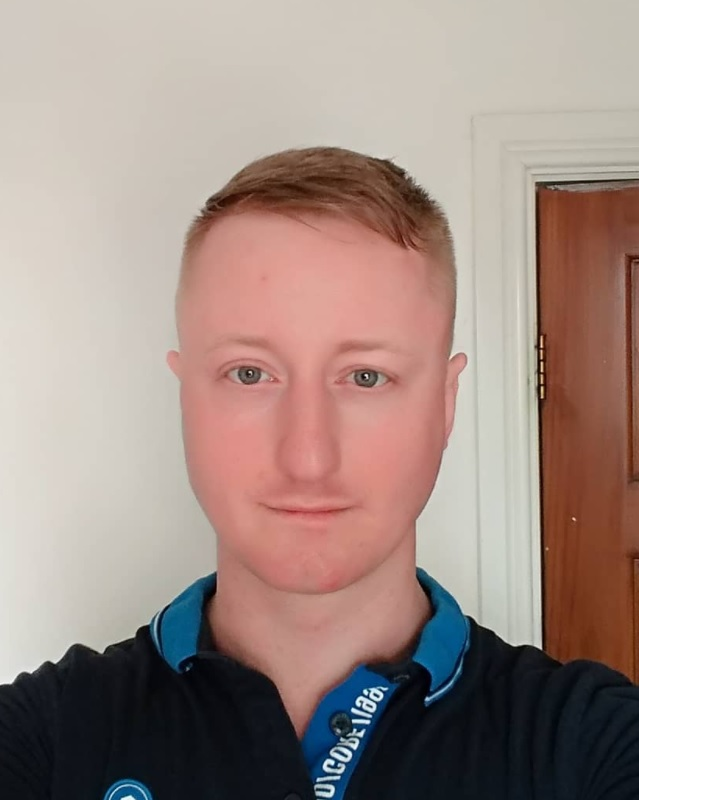
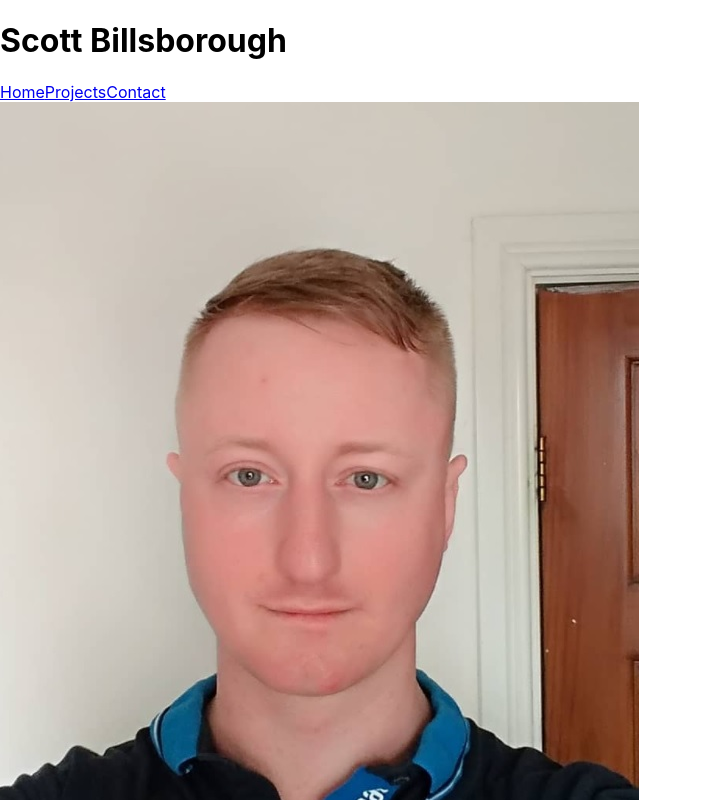
Before and after one commit to sbillsborough/react-portfolio, a React (Create React App) app in the folder react-portfolio/: page / in a window 1280 px wide. Shown: the top 800 px of the page, without its empty margins (0-702 px from the left). Built offline with nearby package versions, Linux system fonts and the light colour scheme.

Commit message:
created Header page and uncommented the component in App.js

```diff
--- a/react-portfolio/src/App.js
+++ b/react-portfolio/src/App.js
@@ -1,12 +1,13 @@
 // Imports components
 import { Routes, Route } from "react-router-dom";
+import Header from "./pages/Header";
 import Home from "./pages/Home";
 
 // Base App function to bring in the components and routes
 function App() {
   return (
     <>
-      {/* <Header /> */}
+      <Header />
 
       <Routes>
         <Route path="/" element={<Home />} />
--- /dev/null
+++ b/react-portfolio/src/pages/Header.js
@@ -0,0 +1,19 @@
+// imports NavLink from React Router
+import { NavLink } from "react-router-dom";
+
+function Header() {
+  return (
+    <header>
+      <h1>Scott Billsborough</h1>
+      <div className="navbar">
+        <nav>
+          <NavLink to="/">Home</NavLink>
+          <NavLink to="/projects">Projects</NavLink>
+          <NavLink to="/contact">Contact</NavLink>
+        </nav>
+      </div>
+    </header>
+  );
+}
+
+export default Header;
```
